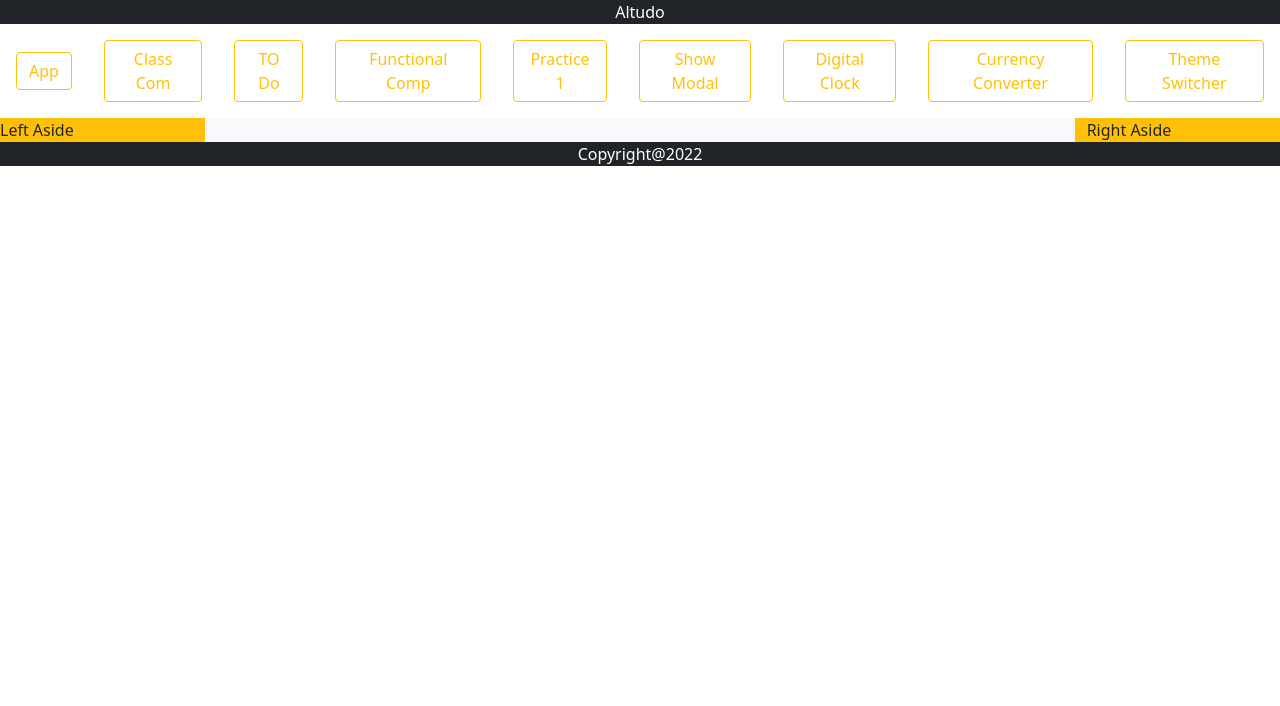
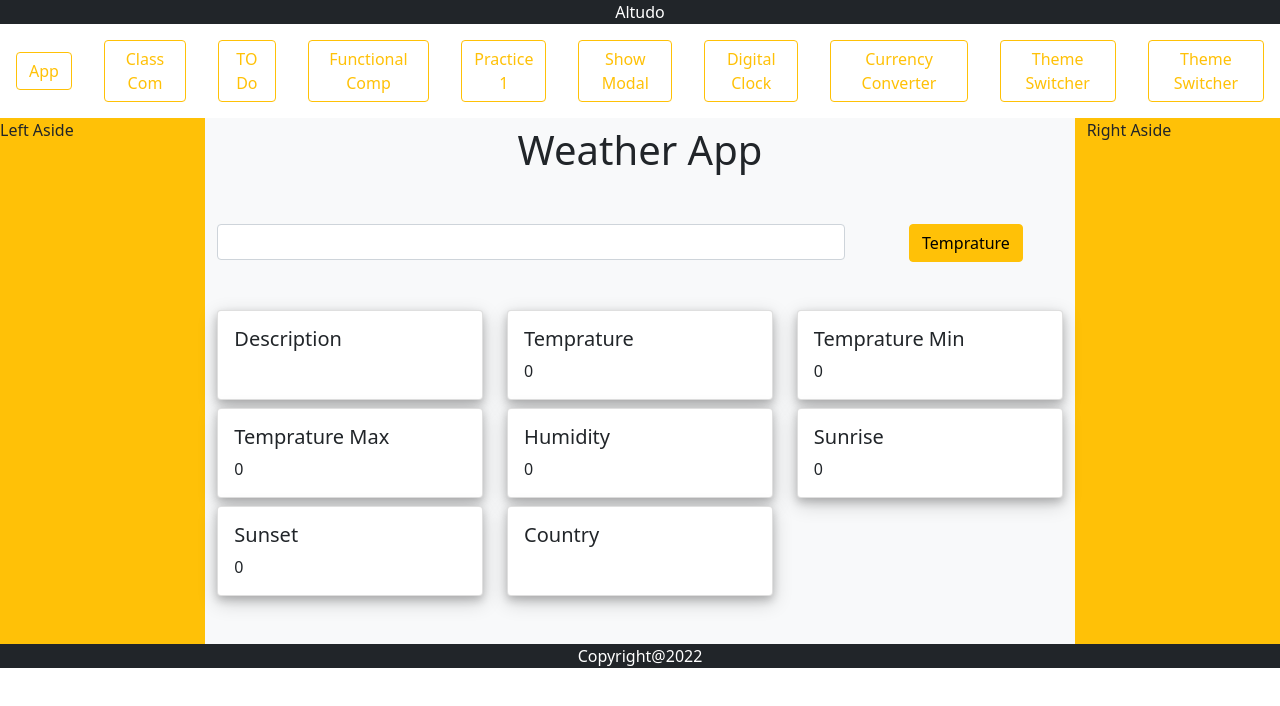
Before and after one commit to sangeetapanwar19/React_ceptaTraining, a React (Create React App) app: page /weatherapp in a window 1280 px wide. Shown: the top 706 px of the page. Built offline with nearby package versions, Linux system fonts and the light colour scheme.

Commit message:
add weather app project

```diff
--- a/src/SinglePageApp.js
+++ b/src/SinglePageApp.js
@@ -12,8 +12,8 @@ import Footer from "./common/Footer";
 import ShowModal from "./ShowModal";
 import Digitalclock from "./component/DigitalClock";
 import CurrencyConverter from "./component/CurrencyConverter";
-import ThemeSelector from "./component/ThemeSelector";
-
+import ThemeSelector from "./component/ThemeSwitcher/ThemeSelector";
+import WeatherApp from "./component/WeatherApp";
 const SinglePageApp = () => {
     return(
         <BrowserRouter>
@@ -33,6 +33,7 @@ const SinglePageApp = () => {
                   <Route path='/digitalclock' element = {<Digitalclock/>}/>
                   <Route path='/currencyconverter' element = {<CurrencyConverter/>}/>
                   <Route path='/themeselector' element = {<ThemeSelector/>}/>
+                  <Route path='/weatherapp' element = {<WeatherApp/>}/>
                 </Routes>
               </div>
               <div className='col-sm-12 col-lg-2 bg-warning'>Right Aside</div>
--- a/src/common/Navigation.js
+++ b/src/common/Navigation.js
@@ -18,6 +18,7 @@ const Navigation = () =>{
                     <Nav.Link><Link to="/digitalclock" className='btn btn-outline-warning'>Digital Clock</Link></Nav.Link>
                     <Nav.Link><Link to="/currencyconverter" className='btn btn-outline-warning'>Currency Converter</Link></Nav.Link>
                     <Nav.Link><Link to="/themeselector" className='btn btn-outline-warning'>Theme Switcher</Link></Nav.Link>
+                    <Nav.Link><Link to="/weatherapp" className='btn btn-outline-warning'>Theme Switcher</Link></Nav.Link>
                     </Navbar>
                 </div>
             </div>
--- /dev/null
+++ b/src/component/ThemeSwitcher/ThemeContext.js
@@ -0,0 +1,23 @@
+import { createContext } from "react";
+
+  const colorPalette = [
+      {
+          colorname: 'pink',
+          colorlabel: 'Pink',
+          color: '#FFC0CB'
+      },
+      {
+          colorname: 'purple',
+          colorlabel: 'purple',
+          color: '#A020F0'
+      },
+      {
+          colorname: 'green',
+          colorlabel: 'green',
+          color: '#00FF00'
+      }
+  ];
+
+const ThemeContext = createContext(null);
+
+export {colorPalette,ThemeContext}
--- /dev/null
+++ b/src/component/ThemeSwitcher/ThemeSelector.js
@@ -0,0 +1,26 @@
+import React from 'react';
+import { useState,useContext } from 'react';
+import { ThemeContext } from '../ThemeSwitcher/ThemeContext';
+const ThemeSelector = (props) => {
+const colordata = useContext(ThemeContext);
+
+    const [effectiveColor,setEffectiveColor] = useState('');
+
+    return(
+        <div style={{'background' : effectiveColor}} className="theme-panel">
+            <h1>Theme Selector</h1>
+            <style>
+
+                </style>
+            <div className="theme-palette">
+            {colordata && colordata.map((temp,index) => {
+                 return( <span key={temp.colorname + index} className={`Palette-${temp.colorname}`} onClick = {()=> setEffectiveColor(temp.color)} style={{'background' : temp.color}}>{temp.colorlabel}</span>)
+            }
+            )}
+            </div>
+        </div>
+
+    )
+}
+
+export default ThemeSelector;
--- /dev/null
+++ b/src/component/WeatherApp.js
@@ -0,0 +1,56 @@
+import React, { useState } from 'react'
+import axios from 'axios'
+import WeatherDataShow from './WeatherDataShow'
+import '../css/weatherapp.css'
+
+const WeatherApp = () => {
+    const [city, setCity] = useState("")
+    const [weatherdata, setweatherData] = useState({
+        description: "",
+        temprature: 0,
+        temprature_max: 0,
+        temprature_min: 0,
+        humidity: 0,
+        sunrise: 0,
+        sunset: 0,
+        country: "",
+    })
+
+    const handleTemprature = () => {
+        axios.get(`http://api.openweathermap.org/data/2.5/weather?q=${city}&appid=c412e32f8374f6a87ce341d095a159f6`)
+            .then((response) => {
+                setweatherData({
+                    description: response.data.weather[0].description,
+                    temprature: response.data.main.temp,
+                    temprature_max: response.data.main.temp_max,
+                    temprature_min: response.data.main.temp_min,
+                    humidity: response.data.main.humidity,
+                    sunrise: response.data.sys.sunrise,
+                    sunset: response.data.sys.sunset,
+                    country: response.data.sys.country,
+                })
+            })
+    }
+
+    return (
+        <>
+            <div className='text-center my-2'>
+                <h1>Weather App</h1>
+                <div class="row">
+                <div class="col-md-9">
+                <input type="text" className='form-control' value={city} onChange={(e) => {
+                    setCity(e.target.value);
+                }} />
+                </div>
+                <div className="col-md-3">
+                <button className='btn btn-warning mx-2' type='submit' onClick={handleTemprature}>Temprature</button>
+                </div>
+               </div>
+            </div>
+
+            <WeatherDataShow text ={weatherdata}></WeatherDataShow>
+        </>
+    )
+}
+
+export default WeatherApp
--- /dev/null
+++ b/src/component/WeatherDataShow.js
@@ -0,0 +1,84 @@
+import React from 'react'
+
+const WeatherDataShow = ({text}) => {
+    return (
+        <div class="my-5">
+            <div class="row mb-2">
+                <div class="col-md-4">
+                    <div class="card">
+
+                        <div class="card-body">
+                            <h5 class="card-title">Description</h5>
+                            <p class="card-text">{text.description}</p>
+                        </div>
+                    </div>
+                </div>
+                <div class="col-md-4">
+                    <div class="card">
+                        <div class="card-body">
+                            <h5 class="card-title">Temprature</h5>
+                            <p class="card-text">{text.temprature}</p>
+                        </div>
+                    </div>
+                </div>
+                <div class="col-md-4">
+                    <div class="card">
+                        <div class="card-body">
+                            <h5 class="card-title">Temprature Min</h5>
+                            <p class="card-text">{text.temprature_min}</p>
+                        </div>
+                    </div>
+                </div>
+            </div>
+            <div class="row mb-2">
+                <div class="col-md-4">
+                    <div class="card">
+
+                        <div class="card-body">
+                            <h5 class="card-title">Temprature Max</h5>
+                            <p class="card-text">{text.temprature_max}</p>
+                        </div>
+                    </div>
+                </div>
+                <div class="col-md-4">
+                    <div class="card">
+                        <div class="card-body">
+                            <h5 class="card-title">Humidity</h5>
+                            <p class="card-text">{text.humidity}</p>
+                        </div>
+                    </div>
+                </div>
+                <div class="col-md-4">
+                    <div class="card">
+                        <div class="card-body">
+                            <h5 class="card-title">Sunrise</h5>
+                            <p class="card-text">{text.sunrise}</p>
+                        </div>
+                    </div>
+                </div>
+            </div>
+            <div class="row mb-2">
+                <div class="col-md-4">
+                    <div class="card">
+
+                        <div class="card-body">
+                            <h5 class="card-title">Sunset</h5>
+                            <p class="card-text">{text.sunset}</p>
+                        </div>
+                    </div>
+                </div>
+                <div class="col-md-4">
+                    <div class="card">
+                        <div class="card-body">
+                            <h5 class="card-title">Country</h5>
+                            <p class="card-text">{text.country}</p>
+                        </div>
+                    </div>
+                </div>
+            </div>
+        </div>
+
+    )
+}
+
+export default WeatherDataShow;
--- /dev/null
+++ b/src/css/weatherapp.css
@@ -0,0 +1,7 @@
+h1{
+    margin-bottom: 50px;
+}
+.card{
+    box-shadow: 0 4px 8px 0 rgba(0, 0, 0, 0.2), 0 6px 20px 0 rgba(0, 0, 0, 0.19);
+    height: 90px;
+}
--- a/src/index.js
+++ b/src/index.js
@@ -11,7 +11,8 @@ import SinglePageApp from "./SinglePageApp";
 //import ShowModal from "./ShowModal";
 //import Digitalclock from "./component/DigitalClock";
 //import CurrencyConverter from "./component/CurrencyConverter";
-//import ThemeSelector from "./component/ThemeSelector";
+//import ThemeContext from "./component/ThemeSwitcher/ThemeContext";
+//import WeatherApp from "./component/WeatherApp";
 
 
 
@@ -22,4 +23,5 @@ import SinglePageApp from "./SinglePageApp";
 ReactDom.render(<SinglePageApp />, document.getElementById("root"));
 //ReactDom.render(<ShowModal />, document.getElementById("root"));
 //ReactDom.render(<Digitalclock />, document.getElementById("root"));
-//ReactDom.render(<ThemeSelector />, document.getElementById("root"));
+//ReactDom.render(<ThemeContext />, document.getElementById("root"));
+//ReactDom.render(<WeatherApp />, document.getElementById("root"));
```
